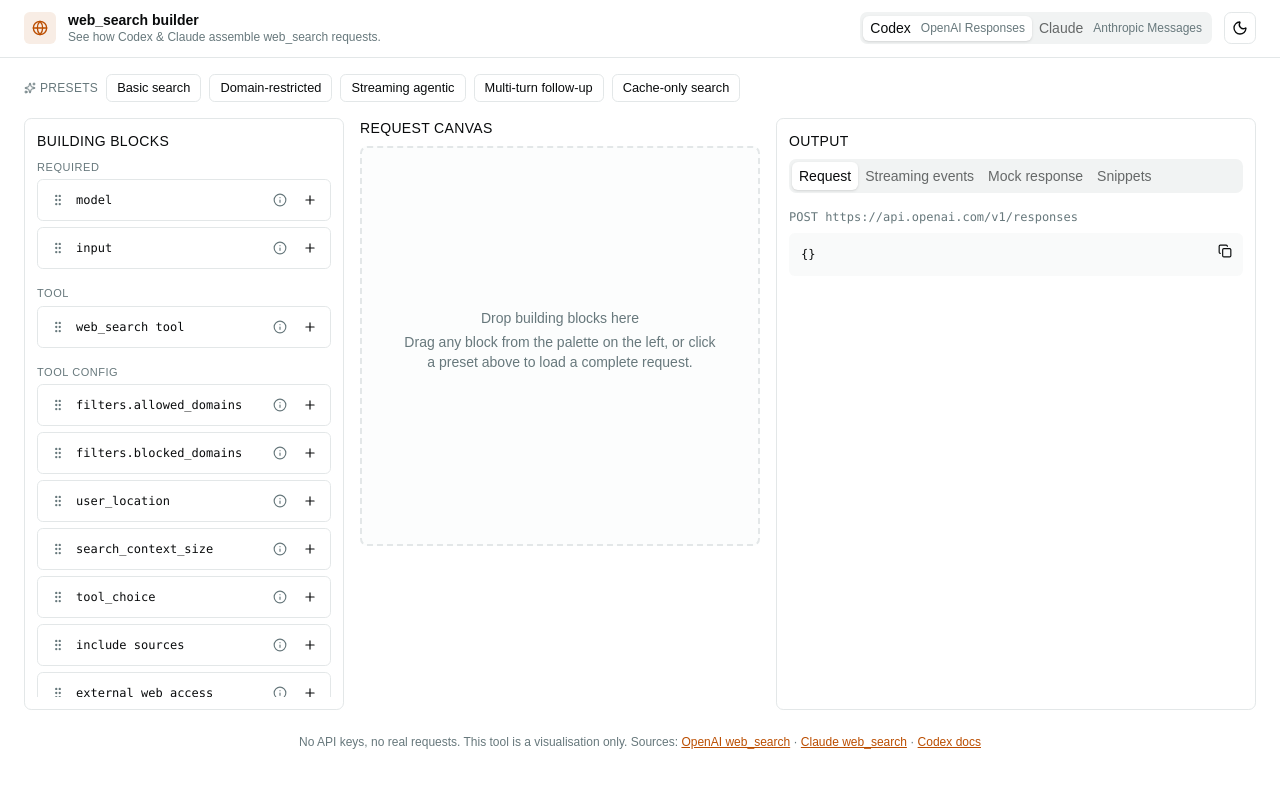
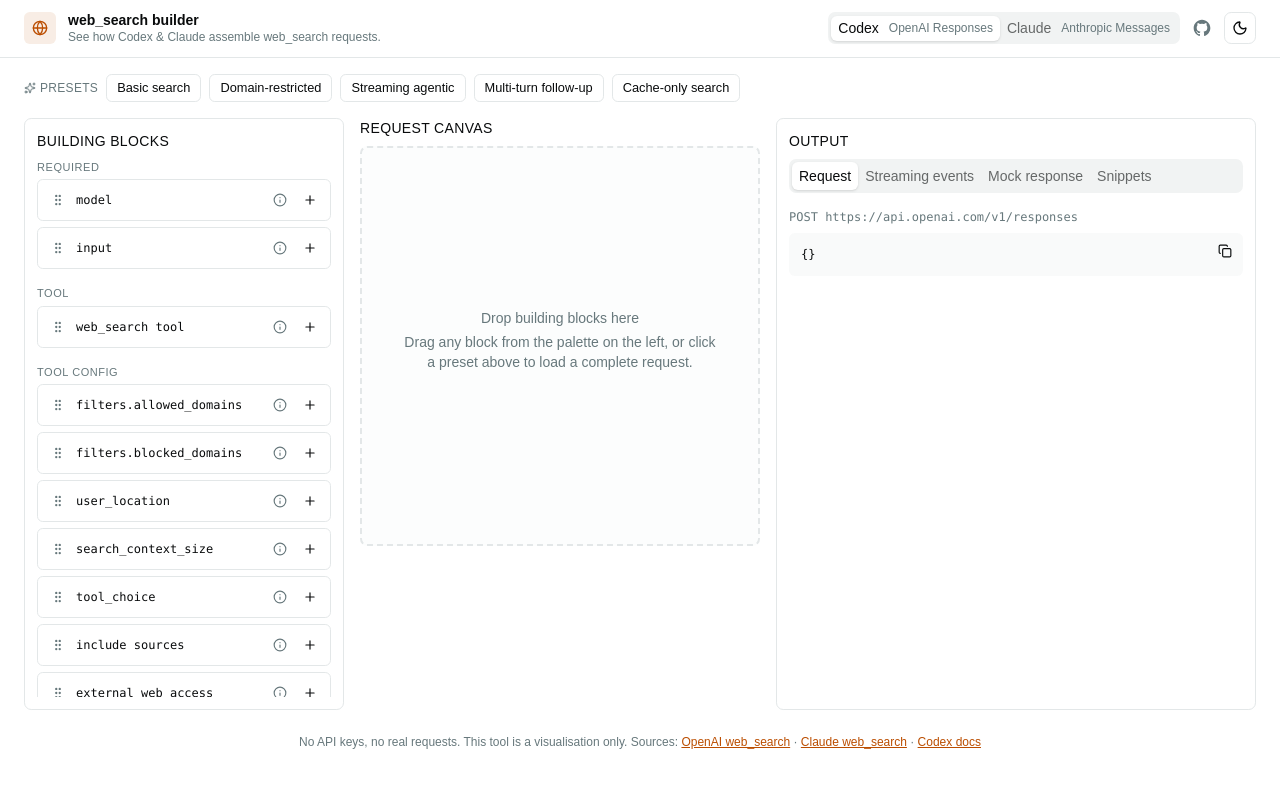
Before and after one commit to saadjs/agent-web-search, a React (Vite) app: page / in a window 1280 px wide. Shown: the top 788 px of the page. Built offline with nearby package versions, Linux system fonts and the light colour scheme.

Commit message:
feat: add GitHub icon link to navbar

```diff
--- /dev/null
+++ b/src/components/icons.tsx
@@ -0,0 +1,9 @@
+import type { SVGProps } from "react"
+
+export function GithubIcon(props: SVGProps<SVGSVGElement>) {
+  return (
+    <svg viewBox="0 0 24 24" fill="currentColor" aria-hidden="true" {...props}>
+      <path d="M12 2C6.477 2 2 6.484 2 12.021c0 4.428 2.865 8.184 6.839 9.504.5.092.682-.217.682-.483 0-.237-.009-.868-.013-1.703-2.782.605-3.369-1.342-3.369-1.342-.454-1.154-1.11-1.462-1.11-1.462-.908-.62.069-.608.069-.608 1.003.07 1.531 1.032 1.531 1.032.892 1.53 2.341 1.088 2.91.832.092-.647.35-1.088.636-1.338-2.22-.253-4.555-1.113-4.555-4.951 0-1.093.39-1.988 1.029-2.688-.103-.253-.446-1.272.098-2.65 0 0 .84-.27 2.75 1.026A9.564 9.564 0 0 1 12 6.844a9.59 9.59 0 0 1 2.504.337c1.909-1.296 2.747-1.026 2.747-1.026.546 1.378.202 2.397.1 2.65.64.7 1.028 1.595 1.028 2.688 0 3.848-2.339 4.695-4.566 4.943.359.309.678.92.678 1.855 0 1.338-.012 2.419-.012 2.747 0 .268.18.58.688.482C19.138 20.2 22 16.447 22 12.021 22 6.484 17.522 2 12 2z" />
+    </svg>
+  )
+}
--- a/src/routes/index.tsx
+++ b/src/routes/index.tsx
@@ -1,5 +1,6 @@
 import { createFileRoute } from "@tanstack/react-router"
 import { Globe } from "lucide-react"
+import { GithubIcon } from "@/components/icons"
 import { CanvasProvider } from "@/lib/store"
 import { TooltipProvider } from "@/components/ui/tooltip"
 import { ProviderTabs } from "@/components/ProviderTabs"
@@ -30,6 +31,15 @@
               </div>
               <div className="flex items-center gap-2 sm:gap-3">
                 <ProviderTabs />
+                <a
+                  href="https://github.com/saadjs/agent-web-search"
+                  target="_blank"
+                  rel="noreferrer"
+                  className="text-muted-foreground hover:text-foreground transition-colors"
+                  aria-label="GitHub repository"
+                >
+                  <GithubIcon className="size-5" />
+                </a>
                 <ThemeToggle />
               </div>
             </div>
```
